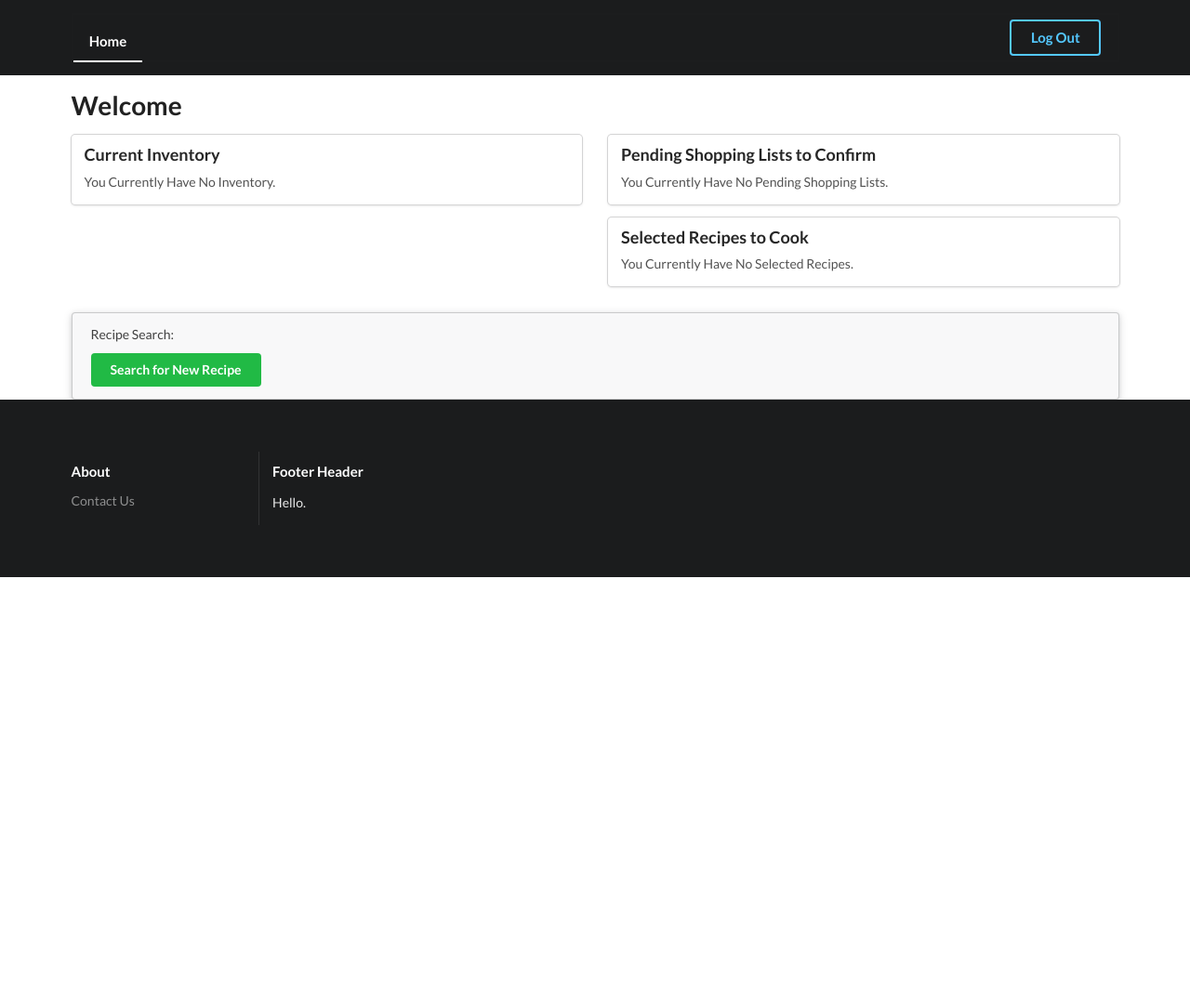
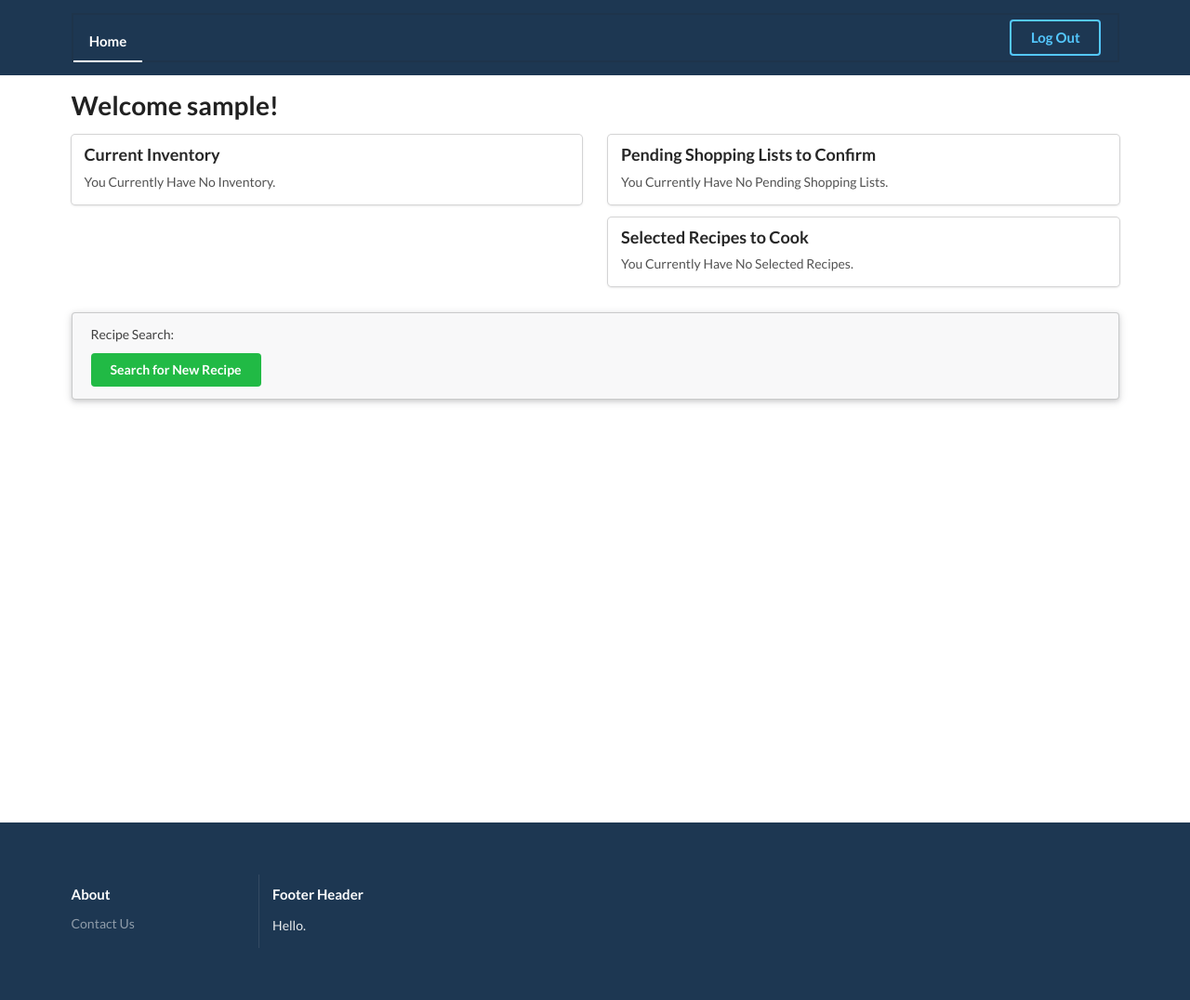
Before and after one commit to katliang/hackbright-project, a Flask app: page /main in a window 1280 px wide. Shown: the whole page at 93% size. Before the commit the page ends 621 px from the top, so only its background shows below. Run offline with Flask 2, Linux system fonts and the light colour scheme; the visitor is signed in with stand-in values (Sample User, id 1); data comes from the database, SQL or seed files in the repository; data that the repository does not hold is empty; some libraries are stand-ins or nearby versions.

Commit message:
updated style on main page

```diff
--- a/server.py
+++ b/server.py
@@ -100,6 +100,7 @@
         return render_template("main.html", current_ingredients=current_ingredients_list,
                                             pending_shopping_lists=pending_shopping_lists,
                                             pending_recipes_list=pending_recipes_list,
+                                            current_user=current_user.username,
                                             )
     else:
         return render_template("homepage.html")
--- a/static/css/styles.css
+++ b/static/css/styles.css
@@ -1,3 +1,12 @@
 .ui.success.message {
     display: none;
 }
+
+.ui.inverted.segment, .ui.primary.inverted.segment {
+    background: #1d3752;
+    color: rgba(255,255,255,.9);
+}
+
+#main-body {
+    min-height: 750px;
+}
--- a/templates/base.html
+++ b/templates/base.html
@@ -20,7 +20,7 @@
 
       {% if 'user_id' in session %}
         <div class="item">
-          <a href="/logout" class="ui primary button">Log Out</a>
+          <a href="/logout" class="ui primary grey button">Log Out</a>
       </div>
       {% else %}
         <div class="item">
@@ -34,8 +34,8 @@
 <!-- Sidebar Menu -->
 <div class="ui vertical inverted sidebar menu left">
   <a class="active item">Home</a>
-  <a class="item">Login</a>
-  <a class="item">Signup</a>
+  <a href="/login" class="item">Log In</a>
+  <a href="/logout" class="item">Log Out</a>
 </div>
 
 
@@ -51,7 +51,7 @@
         <a href="/main" class="active item">Home</a>
         <div class="right item">
           {% if 'user_id' in session %}
-          <a href="/logout" class="ui inverted primary button">Log Out</a>
+          <a href="/logout" class="ui inverted primary grey button">Log Out</a>
       {% else %}
           <a href="/login" class="ui inverted blue button">Log in</a>
       {% endif %}
@@ -60,7 +60,7 @@
     </div>
 
   </div>
-
+  <div id="main-body">
   <p>{% with messages = get_flashed_messages() %}
              {% if messages %}
                    {% for message in messages %}
@@ -69,8 +69,9 @@
              {% endif %}
           {% endwith %}</p>
 {% block content%}CONTENT HERE{% endblock %}
-
-
+  </div>
+<br>
+<br>
   <div class="ui inverted vertical footer segment">
     <div class="ui container">
       <div class="ui stackable inverted divided equal height stackable grid">
--- a/templates/main.html
+++ b/templates/main.html
@@ -4,7 +4,7 @@
 
 {% block content %}
 <div class="ui container">
-    <h1>Welcome</h1>
+    <h1>Welcome {{ current_user }}!</h1>
 <div class="ui stackable grid">
   <div class="eight wide column">
 
```
